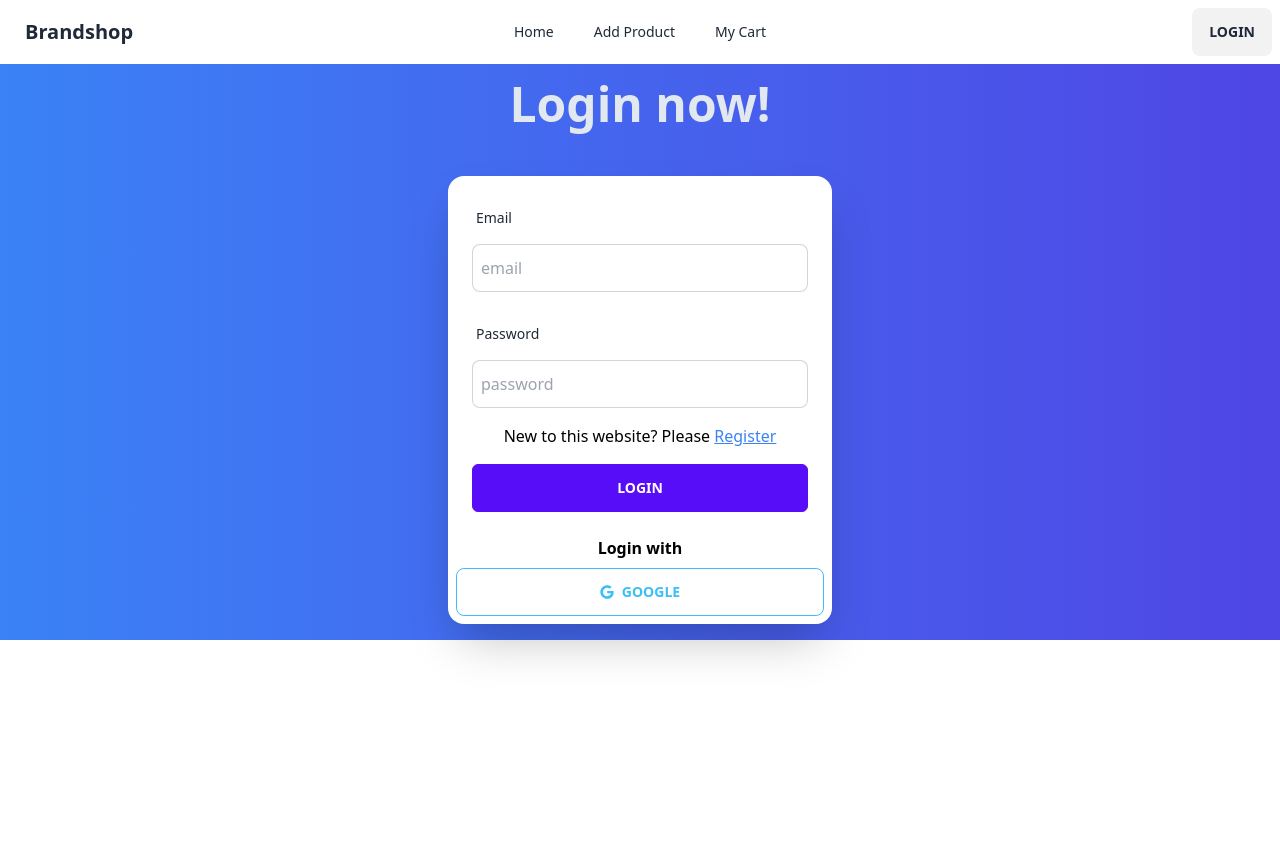
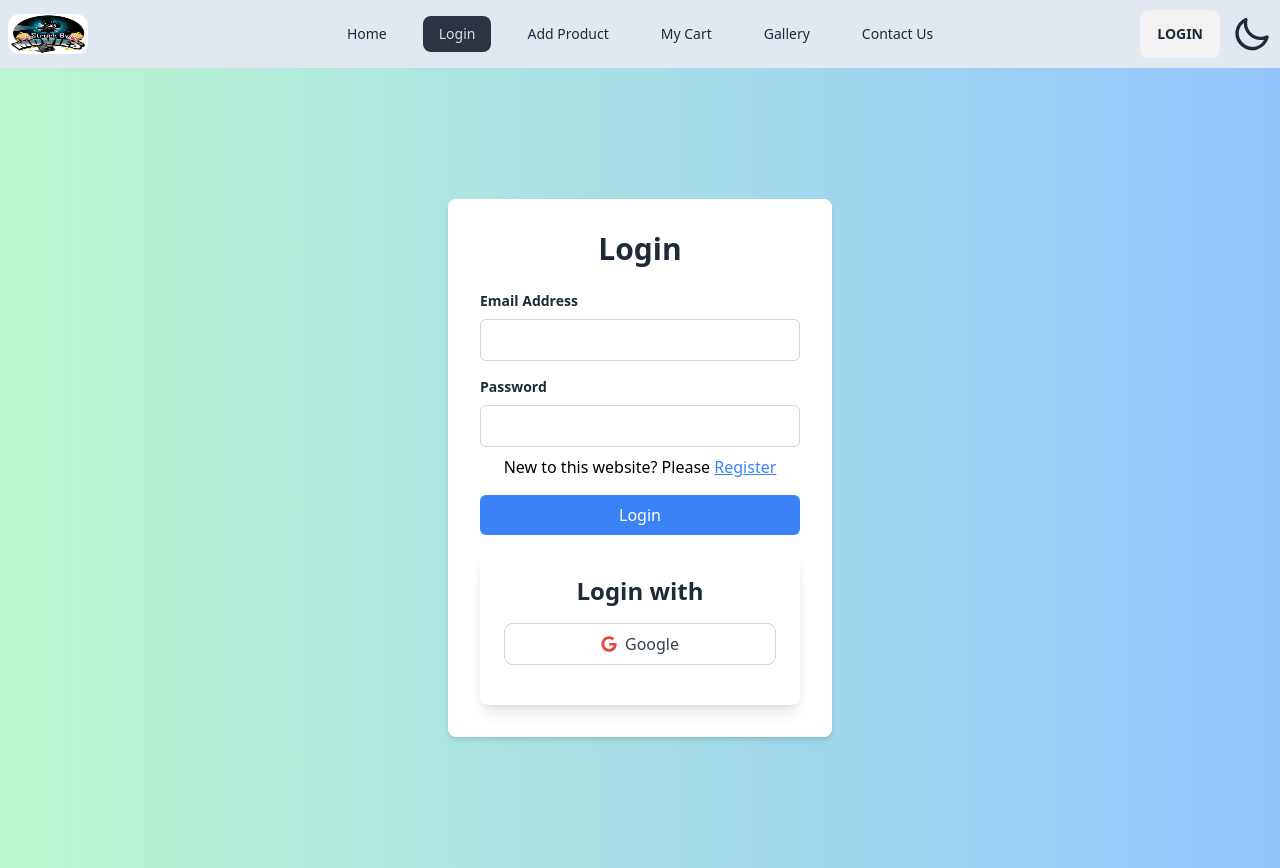
Before and after one commit to sarkarniloy102/Brandshop_Client, a React (Vite) app: page /signin in a window 1280 px wide. Before the commit the page ends 800 px from the top, so only its background shows below. Built offline with nearby package versions, Linux system fonts and the light colour scheme; no server answers.

Commit message:
change in navbar authprovider login & register && create product details

```diff
--- a/src/AuthProvider/AuthProvider.jsx
+++ b/src/AuthProvider/AuthProvider.jsx
@@ -1,35 +1,59 @@
-import { createContext, useState } from "react";
-import { createUserWithEmailAndPassword, getAuth, signInWithEmailAndPassword } from "firebase/auth";
+/* eslint-disable react/prop-types */
+/* eslint-disable no-unused-vars */
+import { getAuth,createUserWithEmailAndPassword, signOut, onAuthStateChanged, signInWithEmailAndPassword } from "firebase/auth";
+
+import { createContext, useEffect, useState } from "react";
 import app from "../Firebase/firebase.config";
 
 
-const auth = getAuth(app);
 
-export const AuthContext = createContext(null);
 
-const AuthProvider = ({ children }) => {
-    const [user, setUser] = useState(null);
-    const [loading, setLoading] = useState(true);
 
-    const createUser = (email, password) => {
+ export const AuthContext = createContext(null);
+
+ const auth = getAuth(app);
+
+const AuthProvider = ({children}) => {
+    const [user,setUser] =useState(null);
+    const [loading,setLoading] =useState(true)
+
+    const createUser = (email,password) => {
         setLoading(true);
         return createUserWithEmailAndPassword(auth, email, password);
     }
-
-    const signInUser = (email, password) => {
+    const signIn = (email,password) =>{
         setLoading(true);
         return signInWithEmailAndPassword(auth, email, password);
     }
-
-    const userInfo = {
-        user,
-        loading,
-        createUser,
-        signInUser
+    const logout = () => {
+        setLoading(true);
+        return signOut(auth);
     }
 
+    useEffect(() => {
+        const unSubscribe = onAuthStateChanged(auth,currentUser => {
+            // console.log('user in the auth state changed',currentUser);
+            setUser(currentUser)
+            setLoading(false);
+
+        });
+        return () => {
+            unSubscribe();
+        }
+      },[])
+     const authInfo ={
+        user,
+        createUser,
+        signIn,
+        logout,
+        setLoading,
+        loading
+
+
+
+     }
     return (
-        <AuthContext.Provider value={userInfo}>
+        <AuthContext.Provider value={authInfo}>
             {children}
         </AuthContext.Provider>
     );
--- a/src/Components/Home/Home.jsx
+++ b/src/Components/Home/Home.jsx
@@ -24,7 +24,7 @@ const Home = () => {
         <div>
             <Banner></Banner>
 
-            <h2 className="text-3xl font-extrabold my-10 text-center">Platform of Entertainment:</h2>
+            <h2 className="text-3xl font-extrabold my-10 text-center">Platform of Entertainment</h2>
             <div className="grid grid-cols-1 md:grid-cols-2 lg:grid-cols-3 gap-5 ">
             {
                 brands.map((brand,idx)=> <Brand key={idx} name={brand.brand_name} image={brand.brand_image}></Brand> )
--- a/src/Components/Navbar/Navbar.jsx
+++ b/src/Components/Navbar/Navbar.jsx
@@ -1,34 +1,168 @@
-import { NavLink } from "react-router-dom";
+import { Link, NavLink } from "react-router-dom";
+import logo from "../../assets/logo.jpg"
+import { useContext, useEffect, useState } from "react";
+import { AuthContext } from "../../AuthProvider/AuthProvider";
 
 
+// import { useState } from "react";
+
 const Navbar = () => {
-    const navlink =
-        <>
-            <NavLink to={"/"}>Home</NavLink>
-            <NavLink to={"/addproducts"}>Add Product</NavLink>
-            <NavLink to={"/mycart"}>My Cart</NavLink>
-        </>
+    const { user, logout } = useContext(AuthContext);
+    const [showUsername, setShowUsername] = useState(false);
+    const [theme, setTheme] = useState(
+        localStorage.getItem("theme") ? localStorage.getItem("theme") : "light"
+    );
+    const handleToggle = (e) => {
+        if (e.target.checked) {
+            setTheme("dark");
+        } else {
+            setTheme("light");
+        }
+    };
+    useEffect(() => {
+        localStorage.setItem("theme", theme);
+        const localTheme = localStorage.getItem("theme");
+        // add custom data-theme attribute to html tag required to update theme using DaisyUI
+        document.querySelector("html").setAttribute("data-theme", localTheme);
+    }, [theme]);
+    const handleSignOut = () => {
+        logout()
+            .then((res) => {
+                console.log(res.user);
+            })
+            .catch((error) => {
+                console.log(error);
+            });
+    };
+    const navLink = (
+        <div className="flex flex-col gap-5 lg:flex-row  ">
+            <li>
+                <NavLink to="/">Home</NavLink>
+            </li>
+            <li>
+                <NavLink to="/signin" className="hover:text-red-500">
+                    Login
+                </NavLink>
+            </li>
+            <li>
+                <NavLink to="/addproduct" className="hover:text-red-500">
+                    Add Product
+                </NavLink>
+            </li>
+            <li>
+                <NavLink to="/cart/myCart" className="hover:text-red-500">
+                    My Cart
+                </NavLink>
+            </li>
+            {/* <li>
+                <NavLink to="/partners" className="hover:text-red-500">
+                    Our Partners
+                </NavLink>
+            </li> */}
+            <li>
+                <NavLink to="/gallery" className="hover:text-red-500">
+                    Gallery
+                </NavLink>
+            </li>
+            <li>
+                <NavLink to="/contact" className="hover:text-red-500">
+                    Contact Us
+                </NavLink>
+            </li>
+        </div>
+    );
+    const toggleUsername = () => {
+        setShowUsername(!showUsername);
+    };
+
     return (
-        <div className="navbar bg-base-100">
+        <div>
+            <div className="navbar bg-slate-200">
                 <div className="navbar-start">
-                <div className="dropdown">
+                    <div className="dropdown ">
                         <label tabIndex={0} className="btn btn-ghost lg:hidden">
-                        <svg xmlns="http://www.w3.org/2000/svg" className="h-5 w-5" fill="none" viewBox="0 0 24 24" stroke="currentColor"><path strokeLinecap="round" strokeLinejoin="round" strokeWidth="2" d="M4 6h16M4 12h8m-8 6h16" /></svg>
+                            <svg
+                                xmlns="http://www.w3.org/2000/svg"
+                                className="h-5 w-5"
+                                fill="none"
+                                viewBox="0 0 24 24"
+                                stroke="currentColor"
+                            >
+                                <path
+                                    strokeLinecap="round"
+                                    strokeLinejoin="round"
+                                    strokeWidth="2"
+                                    d="M4 6h16M4 12h8m-8 6h16"
+                                />
+                            </svg>
                         </label>
-                    <ul tabIndex={0} className="menu menu-sm dropdown-content mt-3 z-[1] p-2 shadow bg-base-100 rounded-box gap-10 ">
-                        {navlink}
+                        <ul
+                            tabIndex={0}
+                            className="menu menu-sm dropdown-content mt-3 z-[1]  p-2 shadow  bg-slate-400  rounded-box w-52 text-slate-950"
+                        >
+                            {/* <a className=" normal-case text-xl md:hidden mb-4 text-center ">
+                               entertainment
+                            </a> */}
+
+                            {navLink}
                         </ul>
                     </div>
-                <a className="btn btn-ghost normal-case text-xl">Brandshop</a>
+
+                    <div className="flex items-center">
+                        <img className="w-20 h-10 rounded-xl" src={logo} alt="" />
+                        {/* <a className="normal-case text-xl hidden md:inline text-slate-900 rounded-md p-1">
+                            TasteTemple
+                        </a> */}
+                    </div>
                 </div>
                 <div className="navbar-center hidden lg:flex">
-                <ul className="menu menu-horizontal px-1 gap-10 ">
-                    {navlink}
-                </ul>
+                    <ul className="menu menu-horizontal px-1 ">{navLink}</ul>
                 </div>
-            <div className="navbar-end">
-                <NavLink to={"/signin"} className="btn">Login</NavLink>
+                <div className="navbar-end flex gap-3 items-center">
+                    {user ? (
+                        <>
+                            {showUsername && (
+                                <p className="text-black ">{user.displayName}</p>
+                            )}
 
+                            <div className="avatar online">
+                                <div className="w-8 rounded-full" onClick={toggleUsername}>
+                                    <img src={user.photoURL} />
+                                </div>
+                            </div>
+
+                            <button onClick={handleSignOut} className="btn rounded-lg">
+                                Sign Out
+                            </button>
+                        </>
+                    ) : (
+                        <Link to="/signin">
+                            <button className="btn  md:rounded-lg ">Login</button>
+                        </Link>
+                    )}
+                    <label className="swap swap-rotate">
+                        {/* this hidden checkbox controls the state */}
+                        <input onClick={handleToggle} type="checkbox" />
+
+                        {/* sun icon */}
+                        <svg
+                            className="swap-on fill-current w-10 h-10"
+                            xmlns="http://www.w3.org/2000/svg"
+                            viewBox="0 0 24 24"
+                        >
+                            <path d="M5.64,17l-.71.71a1,1,0,0,0,0,1.41,1,1,0,0,0,1.41,0l.71-.71A1,1,0,0,0,5.64,17ZM5,12a1,1,0,0,0-1-1H3a1,1,0,0,0,0,2H4A1,1,0,0,0,5,12Zm7-7a1,1,0,0,0,1-1V3a1,1,0,0,0-2,0V4A1,1,0,0,0,12,5ZM5.64,7.05a1,1,0,0,0,.7.29,1,1,0,0,0,.71-.29,1,1,0,0,0,0-1.41l-.71-.71A1,1,0,0,0,4.93,6.34Zm12,.29a1,1,0,0,0,.7-.29l.71-.71a1,1,0,1,0-1.41-1.41L17,5.64a1,1,0,0,0,0,1.41A1,1,0,0,0,17.66,7.34ZM21,11H20a1,1,0,0,0,0,2h1a1,1,0,0,0,0-2Zm-9,8a1,1,0,0,0-1,1v1a1,1,0,0,0,2,0V20A1,1,0,0,0,12,19ZM18.36,17A1,1,0,0,0,17,18.36l.71.71a1,1,0,0,0,1.41,0,1,1,0,0,0,0-1.41ZM12,6.5A5.5,5.5,0,1,0,17.5,12,5.51,5.51,0,0,0,12,6.5Zm0,9A3.5,3.5,0,1,1,15.5,12,3.5,3.5,0,0,1,12,15.5Z" />
+                        </svg>
+
+                        {/* moon icon */}
+                        <svg
+                            className="swap-off fill-current w-10 h-10"
+                            xmlns="http://www.w3.org/2000/svg"
+                            viewBox="0 0 24 24"
+                        >
+                            <path d="M21.64,13a1,1,0,0,0-1.05-.14,8.05,8.05,0,0,1-3.37.73A8.15,8.15,0,0,1,9.08,5.49a8.59,8.59,0,0,1,.25-2A1,1,0,0,0,8,2.36,10.14,10.14,0,1,0,22,14.05,1,1,0,0,0,21.64,13Zm-9.5,6.69A8.14,8.14,0,0,1,7.08,5.22v.27A10.15,10.15,0,0,0,17.22,15.63a9.79,9.79,0,0,0,2.1-.22A8.11,8.11,0,0,1,12.14,19.73Z" />
+                        </svg>
+                    </label>
+                </div>
             </div>
         </div>
     );
--- a/src/Components/ProductBasedBrand/ProductBasedBrand.jsx
+++ b/src/Components/ProductBasedBrand/ProductBasedBrand.jsx
@@ -13,7 +13,7 @@ const ProductBasedBrand = () => {
     return (
         <div>
             <h2>here is your brand</h2>
-            <div>
+            <div className="grid grid-cols-1 lg:grid-cols-3 gap-10 ">
                 {
                     loadedbrand.map((loadbrand,idx) =>  <SingleBasedBrand key={idx} singlebrand={loadbrand}></SingleBasedBrand>)
                 }
--- a/src/Components/SignIn/SignIn.jsx
+++ b/src/Components/SignIn/SignIn.jsx
@@ -1,55 +1,26 @@
-import {  useState } from "react";
+import { useContext } from "react";
+import { Link, useNavigate } from "react-router-dom";
+import { FaGoogle } from "react-icons/fa";
+import { GoogleAuthProvider, getAuth, signInWithPopup } from "firebase/auth";
 import { ToastContainer, toast } from "react-toastify";
 import "react-toastify/dist/ReactToastify.css";
-import { Link } from "react-router-dom";
-import { FaGoogle } from "react-icons/fa";
-import {
-  GoogleAuthProvider,
-  getAuth,
-  signInWithEmailAndPassword,
-  signInWithPopup,
-} from "firebase/auth";
 import app from "../../Firebase/firebase.config";
+import { AuthContext } from "../../AuthProvider/AuthProvider";
 
-
-
-
+const SignIn = () => {
+  const { signInUser, setLoading } = useContext(AuthContext);
   const auth = getAuth(app);
   const googleProvider = new GoogleAuthProvider();
+  const navigate = useNavigate();
 
-const SignIn = () => {
-  // const {setLoading} =useContext(AuthContext)
-  const [emailError, setEmailError] = useState("");
-  const [passwordError, setPasswordError] = useState("");
-
-  const handleGoogleSignIn = () => {
-    // setLoading(true);
-    signInWithPopup(auth, googleProvider)
-      .then((result) => {
+  const handleSubmit = (e) => {
+    e.preventDefault();
+    const email = e.target.email.value;
+    const password = e.target.password.value;
+    console.log(email, password);
+    signInUser(email, password)
+      .then(result => {
         console.log(result.user);
-      })
-      .catch((error) => {
-        console.log(error.message);
-      });
-  };
-
-  const handleLogin = async (e) => {
-    e.preventDefault();
-    const form = new FormData(e.currentTarget);
-    const email = form.get("email");
-    const password = form.get("password");
-
-    // Reset previous errors
-    setEmailError("");
-    setPasswordError("");
-
-    try {
-      const userCredential = await signInWithEmailAndPassword(auth, email, password);
-      const user = userCredential.user;
-
-      console.log(user);
-      e.target.reset();
-
         toast.success("Logged in successfully", {
           position: "top-right",
           autoClose: 500,
@@ -60,17 +31,12 @@ const SignIn = () => {
           progress: undefined,
           theme: "colored",
         });
-    } catch (error) {
-      console.error(error);
-
-      if (error.code === "auth/user-not-found") {
-        setEmailError("No account found with this email");
-    } else if (error.code === "auth/wrong-password") {
-        setPasswordError("Wrong password");
-    } else if (error.code === "auth/invalid-email") {
-        setEmailError("Invalid email format");
-    } else {
-        setEmailError("An error occurred. Please try again."); // Set a generic error message
+        setTimeout(() => {
+          navigate('/');
+        }, 2000);
+      })
+      .catch(error => {
+        console.log(error);
         toast.error(error.message, {
           position: "top-right",
           autoClose: 3000,
@@ -81,49 +47,53 @@ const SignIn = () => {
           progress: undefined,
           theme: "colored",
         });
-    }
-    }
+      })
+  };
+  const handleGoogleSignIn = () => {
+    setLoading(true);
+    signInWithPopup(auth, googleProvider)
+      .then((result) => {
+        console.log(result.user);
+        navigate("/");
+      })
+      .catch((error) => {
+        console.log(error.message);
+      });
   };
 
   return (
-    <div className=" mx-auto max-w-none bg-gradient-to-r from-blue-500 to-indigo-600 text-slate-200 transition-all duration-500 ease-in-out">
-      <div className="hero-content flex flex-col items-center justify-center h-full w-full ">
-        <div className="text-center mb-8">
-          <h1 className="text-5xl font-bold ">
-            Login now!
-          </h1>
-        </div>
-        <div className="card flex-shrink-0 w-full max-w-sm shadow-2xl bg-white transition-transform transform hover:scale-105">
-          <form onSubmit={handleLogin} className="card-body text-slate-900 p-6">
-            <div className="form-control">
-              <label className="label">
-                <span className="label-text">Email</span>
+    <div className="min-h-screen flex items-center justify-center bg-gradient-to-r from-green-200 to-blue-300">
+      <div className="bg-white p-8 rounded-lg shadow-md w-96">
+        <h1 className="text-3xl font-bold mb-6 text-center">Login</h1>
+        <form onSubmit={handleSubmit}>
+          <div className="mb-4">
+            <label className="block text-sm font-semibold mb-2" htmlFor="email">
+              Email Address
             </label>
             <input
               type="email"
+              id="email"
               name="email"
-                placeholder="email"
-                className="input input-bordered w-full mt-2 p-2"
+              className="w-full px-4 py-2 border rounded-md border-gray-300 focus:border-blue-500 focus:outline-none focus:ring-2 focus:ring-blue-500"
               required
             />
-              {/* Display email error */}
-              {emailError && <p className="text-red-500 mt-1">{emailError}</p>}
           </div>
-            <div className="form-control mt-4">
-              <label className="label">
-                <span className="label-text">Password</span>
+
+          <div className="mb-4">
+            <label
+              className="block text-sm font-semibold mb-2"
+              htmlFor="password"
+            >
+              Password
             </label>
             <input
               type="password"
+              id="password"
               name="password"
-                placeholder="password"
-                className="input input-bordered w-full mt-2 p-2"
+              className="w-full px-4 py-2 border rounded-md border-gray-300 focus:border-blue-500 focus:outline-none focus:ring-2 focus:ring-blue-500"
               required
             />
-              {/* Display password error */}
-              {passwordError && <p className="text-red-500 mt-1">{passwordError}</p>}
           </div>
-
           <div className="form-control mt-6">
             <p className="text-black -mt-4 mb-4 text-center">
               New to this website? Please{" "}
@@ -134,24 +104,27 @@ const SignIn = () => {
                 Register
               </Link>
             </p>
-              <button className="btn btn-primary  hover:bg-blue-700 transition-all duration-300 ease-in-out transform hover:scale-105 w-full p-2 text-white rounded-md">
+          </div>
+
+          <button
+            type="submit"
+            className="w-full py-2 px-4 bg-blue-500 text-white rounded-md hover:bg-blue-600 focus:outline-none focus:ring-4 focus:ring-blue-300 focus:ring-opacity-50 mb-4"
+          >
             Login
           </button>
-            </div>
-            <ToastContainer />
         </form>
-          <div className="p-2 space-y-2">
-            <h1 className="font-semibold text-center text-black -mt-4">
+        <div className="p-6 space-y-4 bg-white rounded-lg shadow-lg">
+          <h1 className="text-2xl font-semibold text-center text-gray-800">
             Login with
           </h1>
           <button
             onClick={handleGoogleSignIn}
-              className="btn btn-outline btn-info w-full rounded-lg"
+            className="w-full px-4 py-2 border border-gray-300 rounded-lg flex items-center justify-center space-x-2 hover:bg-gray-100 focus:outline-none focus:ring-2 focus:ring-offset-2 focus:ring-indigo-500"
           >
-              <FaGoogle></FaGoogle>
-              <span>Google</span>
+            <FaGoogle className="text-red-500" />
+            <span className="text-gray-700">Google</span>
           </button>
-          </div>
+          <ToastContainer></ToastContainer>
         </div>
       </div>
     </div>
--- /dev/null
+++ b/src/Components/SingleProductDetails/SingleProductDetails.jsx
@@ -0,0 +1,19 @@
+const SingleProductDetails = ({description}) => {
+    console.log(description);
+    return (
+        <div>
+            <div className="card card-side bg-base-100 shadow-xl">
+                <figure><img src="/images/stock/photo-1635805737707-575885ab0820.jpg" alt="Movie" /></figure>
+                <div className="card-body">
+                    <h2 className="card-title">New movie is released!</h2>
+                    <p>Click the button to watch on Jetflix app.</p>
+                    <div className="card-actions justify-end">
+                        <button className="btn btn-primary">Watch</button>
+                    </div>
+                </div>
+            </div>
+        </div>
+    );
+};
+
+export default SingleProductDetails;
```
Also changed, not shown: src/Components/SingleBasedBrand/SingleBasedBrand.jsx (+24 -2 lines), src/main.jsx (+6 -1 lines), src/assets/logo.jpg (added). Lines whose indentation alone changed are shown as unchanged.
